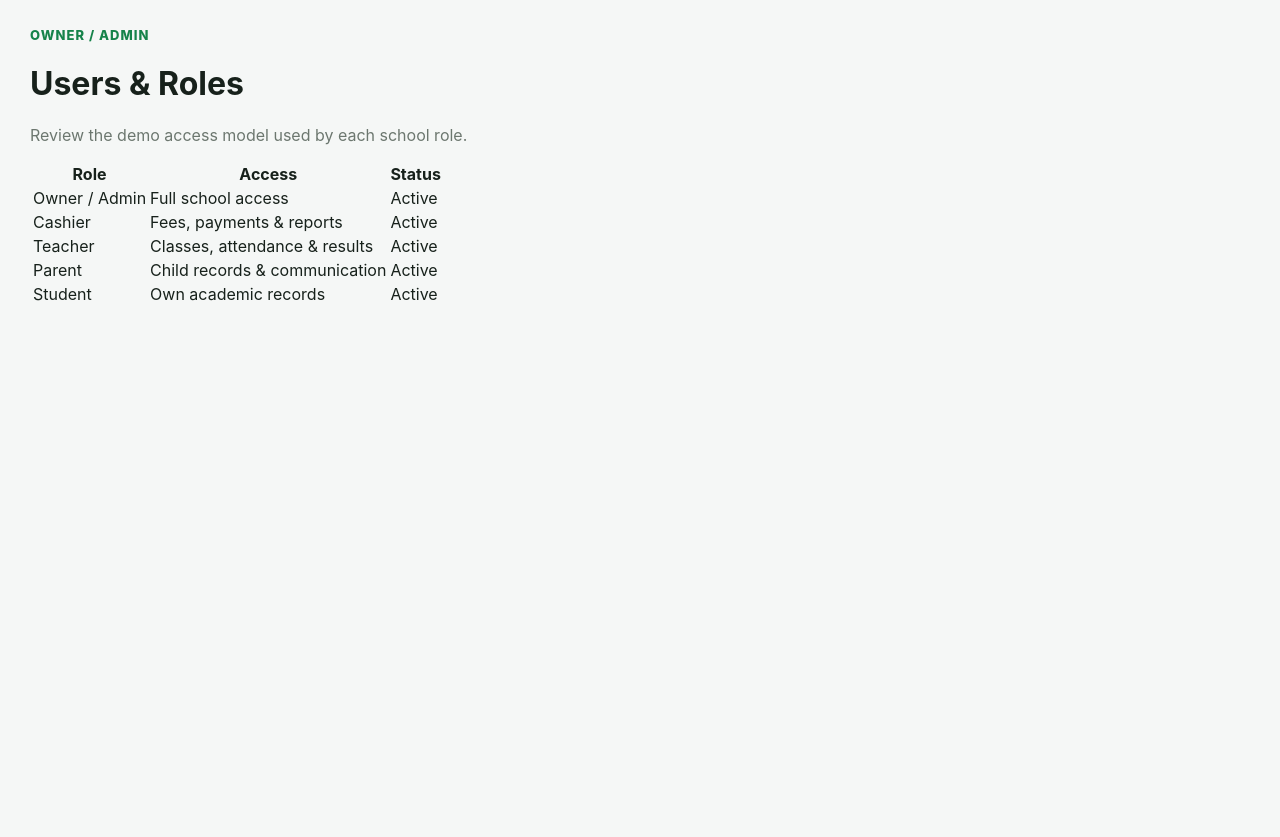
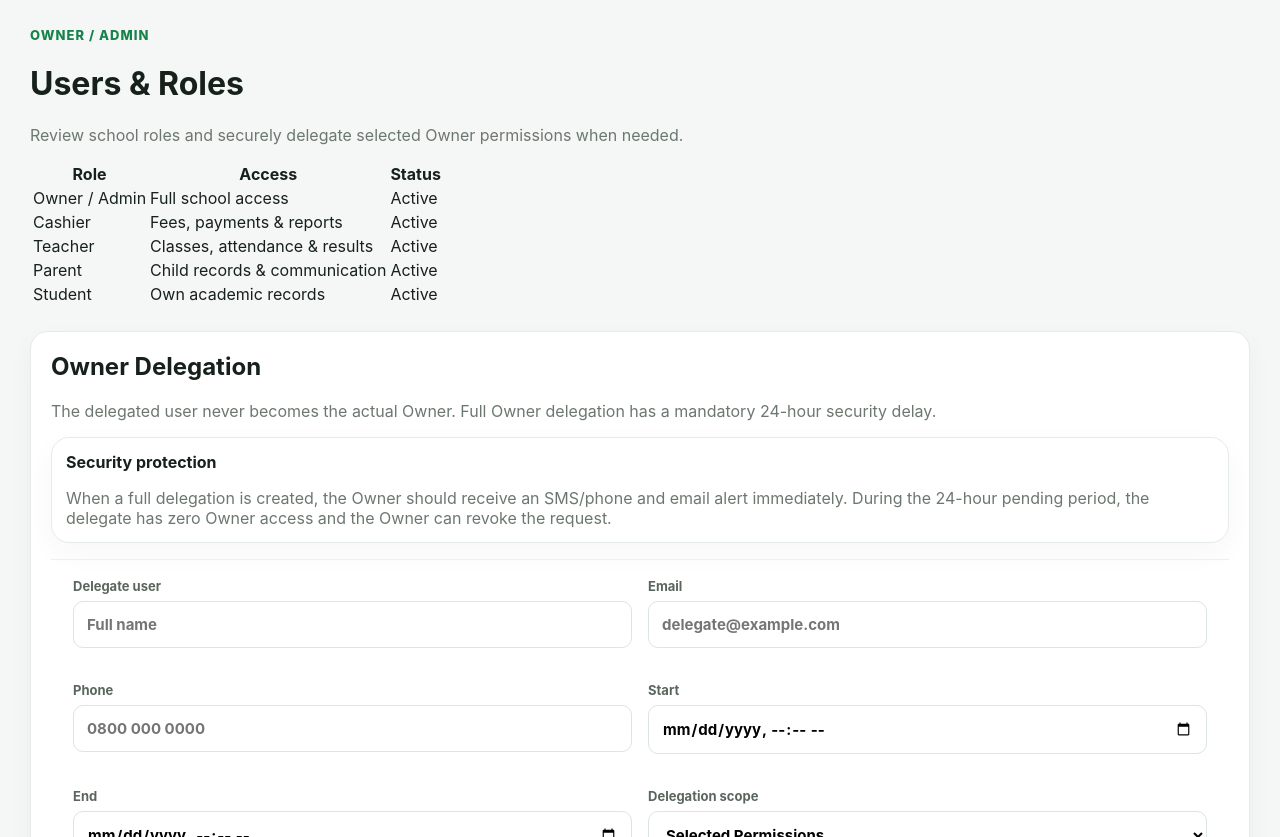
Before and after one commit to greenbasket-labs/GB-demo-school, a Next.js app: page /users in a window 1280 px wide. Shown: the part 880-1717 px from the top of the page. Before the commit the page ends 1217 px from the top, so only its background shows below. Built offline with nearby package versions, Linux system fonts and the light colour scheme.

Commit message:
Add secure owner delegation workflow

```diff
--- a/app/users/page.tsx
+++ b/app/users/page.tsx
@@ -1,13 +1,124 @@
+'use client'
+
+import { FormEvent, useEffect, useState } from 'react'
 import Sidebar from '../components/Sidebar'
 
+type Delegation = {
+  id: string
+  user: string
+  email: string
+  phone: string
+  scope: 'Full Owner Role' | 'Selected Permissions'
+  permissions: string[]
+  start: string
+  end: string
+  status: 'Pending 24h' | 'Active' | 'Expired' | 'Revoked'
+  createdAt: string
+}
+
 const users = [
-  ['Owner / Admin','Full school access','Active'],
-  ['Cashier','Fees, payments & reports','Active'],
-  ['Teacher','Classes, attendance & results','Active'],
-  ['Parent','Child records & communication','Active'],
-  ['Student','Own academic records','Active'],
+  ['Owner / Admin', 'Full school access', 'Active'],
+  ['Cashier', 'Fees, payments & reports', 'Active'],
+  ['Teacher', 'Classes, attendance & results', 'Active'],
+  ['Parent', 'Child records & communication', 'Active'],
+  ['Student', 'Own academic records', 'Active'],
+]
+
+const permissions = [
+  'School Setup', 'Admissions & Recruitment', 'Students', 'Classes', 'Attendance',
+  'Fees & Payments', 'Results', 'Reports', 'Announcements', 'Staff & Teachers',
+  'Parents', 'Subjects & Setup', 'Users & Roles', 'Audit History',
 ]
 
 export default function UsersPage() {
-  return <div className="app-shell"><Sidebar /><main className="main"><p className="eyebrow">OWNER / ADMIN</p><h1>Users & Roles</h1><p className="muted">Review the demo access model used by each school role.</p><div className="table-wrap"><table><thead><tr><th>Role</th><th>Access</th><th>Status</th></tr></thead><tbody>{users.map(([role,access,status]) => <tr key={role}><td>{role}</td><td>{access}</td><td>{status}</td></tr>)}</tbody></table></div></main></div>
+  const [delegations, setDelegations] = useState<Delegation[]>([])
+  const [message, setMessage] = useState('')
+  const [scope, setScope] = useState<Delegation['scope']>('Selected Permissions')
+  const [selected, setSelected] = useState<string[]>([])
+
+  useEffect(() => {
+    const saved = localStorage.getItem('gb-owner-delegations')
+    if (saved) setDelegations(JSON.parse(saved))
+  }, [])
+
+  const save = (next: Delegation[]) => {
+    setDelegations(next)
+    localStorage.setItem('gb-owner-delegations', JSON.stringify(next))
+  }
+
+  const createDelegation = (event: FormEvent<HTMLFormElement>) => {
+    event.preventDefault()
+    const form = new FormData(event.currentTarget)
+    const user = String(form.get('user') || '').trim()
+    const email = String(form.get('email') || '').trim()
+    const phone = String(form.get('phone') || '').trim()
+    const start = String(form.get('start') || '')
+    const end = String(form.get('end') || '')
+
+    if (!user || !email || !phone || !start || !end) return setMessage('Please complete all delegation fields.')
+    if (new Date(end) <= new Date(start)) return setMessage('End time must be after start time.')
+    if (scope === 'Selected Permissions' && selected.length === 0) return setMessage('Select at least one permission for a partial delegation.')
+
+    const durationHours = (new Date(end).getTime() - new Date(start).getTime()) / 3600000
+    if (scope === 'Full Owner Role' && durationHours < 24) {
+      return setMessage('Security rule: Full Owner Role delegation must remain pending for at least 24 hours before activation.')
+    }
+
+    const item: Delegation = {
+      id: crypto.randomUUID(), user, email, phone, scope,
+      permissions: scope === 'Full Owner Role' ? [...permissions] : selected,
+      start, end,
+      status: scope === 'Full Owner Role' ? 'Pending 24h' : 'Active',
+      createdAt: new Date().toISOString(),
+    }
+    save([item, ...delegations])
+    setMessage(scope === 'Full Owner Role'
+      ? `Delegation created. ${user} gets zero Owner access until the 24-hour security delay passes. Owner alert required: ${phone} / ${email}.`
+      : `Partial delegation created for ${user}. Owner alert required: ${phone} / ${email}.`)
+    event.currentTarget.reset()
+    setSelected([])
+  }
+
+  const revoke = (id: string) => {
+    save(delegations.map(item => item.id === id ? { ...item, status: 'Revoked' } : item))
+    setMessage('Delegation revoked. An audit event should record this action.')
+  }
+
+  return <div className="app-shell"><Sidebar /><main className="main">
+    <p className="eyebrow">OWNER / ADMIN</p>
+    <h1>Users & Roles</h1>
+    <p className="muted">Review school roles and securely delegate selected Owner permissions when needed.</p>
+
+    <div className="table-wrap" style={{marginBottom:24}}><table><thead><tr><th>Role</th><th>Access</th><th>Status</th></tr></thead><tbody>{users.map(([role, access, status]) => <tr key={role}><td>{role}</td><td>{access}</td><td>{status}</td></tr>)}</tbody></table></div>
+
+    <section className="card" style={{padding:20, marginBottom:24}}>
+      <h2 style={{marginTop:0}}>Owner Delegation</h2>
+      <p className="muted">The delegated user never becomes the actual Owner. Full Owner delegation has a mandatory 24-hour security delay.</p>
+      <div className="card" style={{padding:14, margin:'16px 0'}}>
+        <strong>Security protection</strong>
+        <p className="muted" style={{marginBottom:0}}>When a full delegation is created, the Owner should receive an SMS/phone and email alert immediately. During the 24-hour pending period, the delegate has zero Owner access and the Owner can revoke the request.</p>
+      </div>
+
+      <form onSubmit={createDelegation}>
+        <div className="form-grid">
+          <label>Delegate user<input name="user" placeholder="Full name" /></label>
+          <label>Email<input name="email" type="email" placeholder="delegate@example.com" /></label>
+          <label>Phone<input name="phone" placeholder="0800 000 0000" /></label>
+          <label>Start<input name="start" type="datetime-local" /></label>
+          <label>End<input name="end" type="datetime-local" /></label>
+          <label>Delegation scope<select value={scope} onChange={e => setScope(e.target.value as Delegation['scope'])}><option>Selected Permissions</option><option>Full Owner Role</option></select></label>
+        </div>
+
+        {scope === 'Selected Permissions' && <div style={{marginTop:16}}><strong>Select permissions</strong><div className="form-grid" style={{marginTop:10}}>{permissions.map(permission => <label key={permission} style={{display:'flex',gap:8,alignItems:'center'}}><input type="checkbox" checked={selected.includes(permission)} onChange={e => setSelected(e.target.checked ? [...selected, permission] : selected.filter(item => item !== permission))} />{permission}</label>)}</div></div>}
+
+        <button type="submit" style={{marginTop:18}}>Create Delegation</button>
+        {message && <p className="muted" style={{marginTop:12}}>{message}</p>}
+      </form>
+    </section>
+
+    <section>
+      <h2>Delegation History</h2>
+      {delegations.length === 0 ? <p className="muted">No owner delegations have been created.</p> : <div className="table-wrap"><table><thead><tr><th>Delegate</th><th>Scope</th><th>Period</th><th>Status</th><th>Action</th></tr></thead><tbody>{delegations.map(item => <tr key={item.id}><td>{item.user}<br /><small>{item.email}</small></td><td>{item.scope}<br /><small>{item.permissions.length} permission(s)</small></td><td>{new Date(item.start).toLocaleString()}<br />to<br />{new Date(item.end).toLocaleString()}</td><td>{item.status}</td><td>{item.status !== 'Revoked' && <button type="button" onClick={() => revoke(item.id)}>Revoke</button>}</td></tr>)}</tbody></table></div>}
+    </section>
+  </main></div>
 }
```
